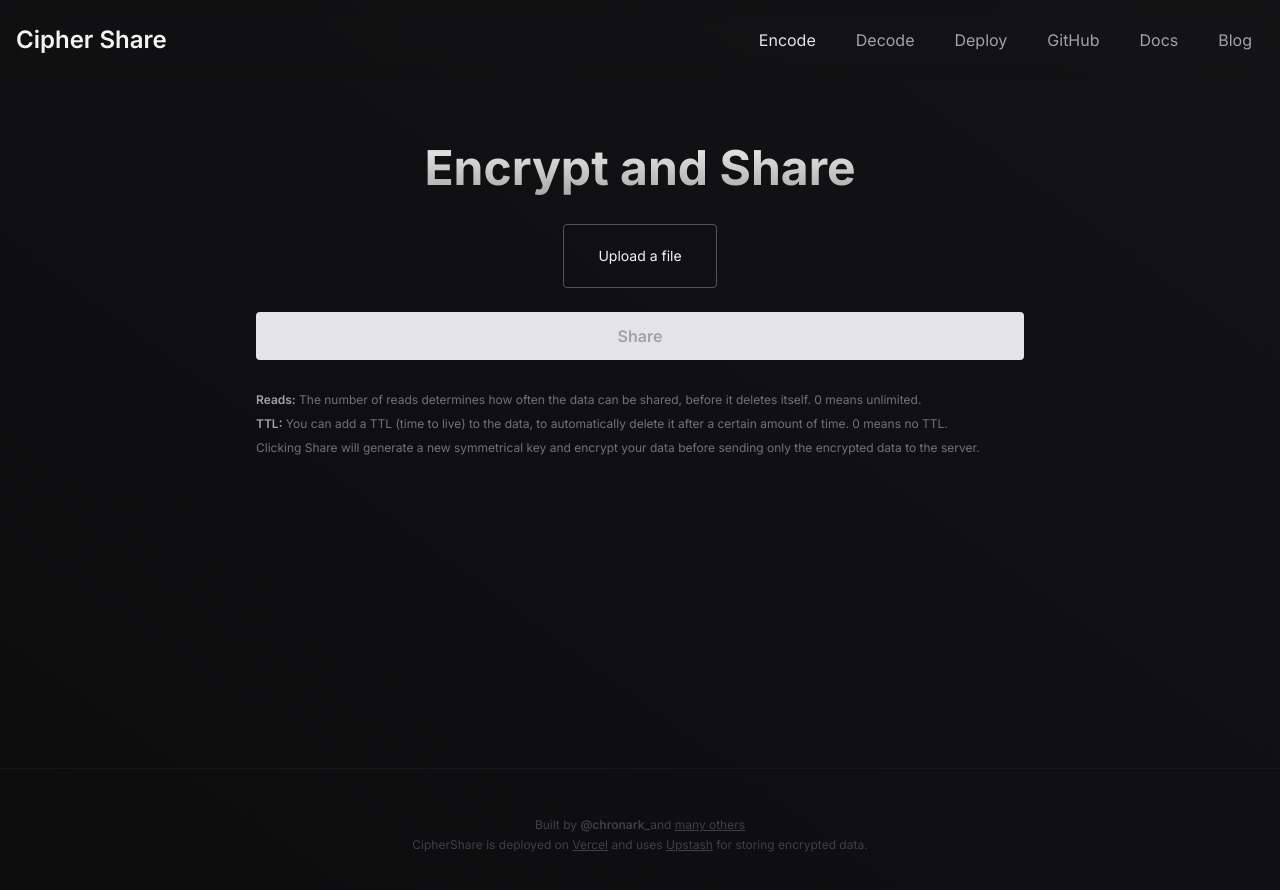
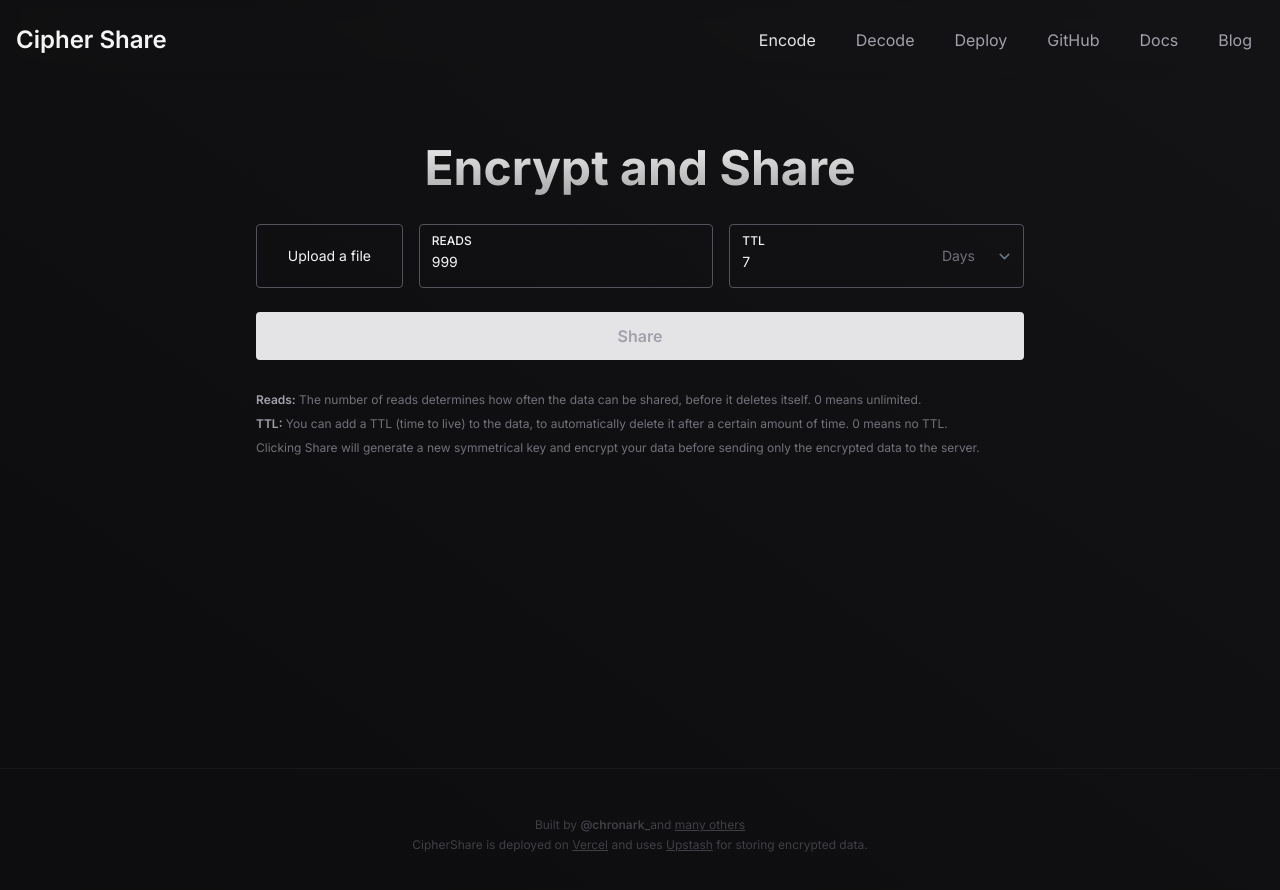
Before and after one commit to TonyMontana-dev/cipher-share, a Next.js app: page /share in a window 1280 px wide. Shown: the top 890 px of the page. Built offline with nearby package versions, Linux system fonts and the light colour scheme.

Commit message:
new changes

```diff
--- a/app/share/page.tsx
+++ b/app/share/page.tsx
@@ -123,6 +123,46 @@ export default function Home() {
             </div>
 
             {/* Additional input fields for READS and TTL remain the same */}
+            <div className="w-full h-16 px-3 py-2 duration-150 border rounded sm:w-2/5 hover:border-zinc-100/80 border-zinc-600 focus-within:border-zinc-100/80 focus-within:ring-0 ">
+              <label htmlFor="reads" className="block text-xs font-medium text-zinc-100">
+                READS
+              </label>
+              <input
+                type="number"
+                name="reads"
+                id="reads"
+                className="w-full p-0 text-base bg-transparent border-0 appearance-none text-zinc-100 placeholder-zinc-500 focus:ring-0 sm:text-sm"
+                value={reads}
+                onChange={(e) => setReads(e.target.valueAsNumber)}
+              />
+            </div>
+            <div className="relative w-full h-16 px-3 py-2 duration-150 border rounded sm:w-2/5 hover:border-zinc-100/80 border-zinc-600 focus-within:border-zinc-100/80 focus-within:ring-0 ">
+              <label htmlFor="reads" className="block text-xs font-medium text-zinc-100">
+                TTL
+              </label>
+              <input
+                type="number"
+                name="reads"
+                id="reads"
+                className="w-full p-0 text-base bg-transparent border-0 appearance-none text-zinc-100 placeholder-zinc-500 focus:ring-0 sm:text-sm"
+                value={ttl}
+                onChange={(e) => setTtl(e.target.valueAsNumber)}
+              />
+              <div className="absolute inset-y-0 right-0 flex items-center">
+                <label htmlFor="ttlMultiplier" className="sr-only" />
+                <select
+                  id="ttlMultiplier"
+                  name="ttlMultiplier"
+                  className="h-full py-0 pl-2 bg-transparent border-0 border-transparent rounded pr-7 text-zinc-500 focus:ring-0 sm:text-sm"
+                  onChange={(e) => setTtlMultiplier(parseInt(e.target.value))}
+                  defaultValue={60 * 60 * 24}
+                >
+                  <option value={60}>{ttl === 1 ? "Minute" : "Minutes"}</option>
+                  <option value={60 * 60}>{ttl === 1 ? "Hour" : "Hours"}</option>
+                  <option value={60 * 60 * 24}>{ttl === 1 ? "Day" : "Days"}</option>
+                </select>
+              </div>
+            </div>
           </div>
 
           <button
```
